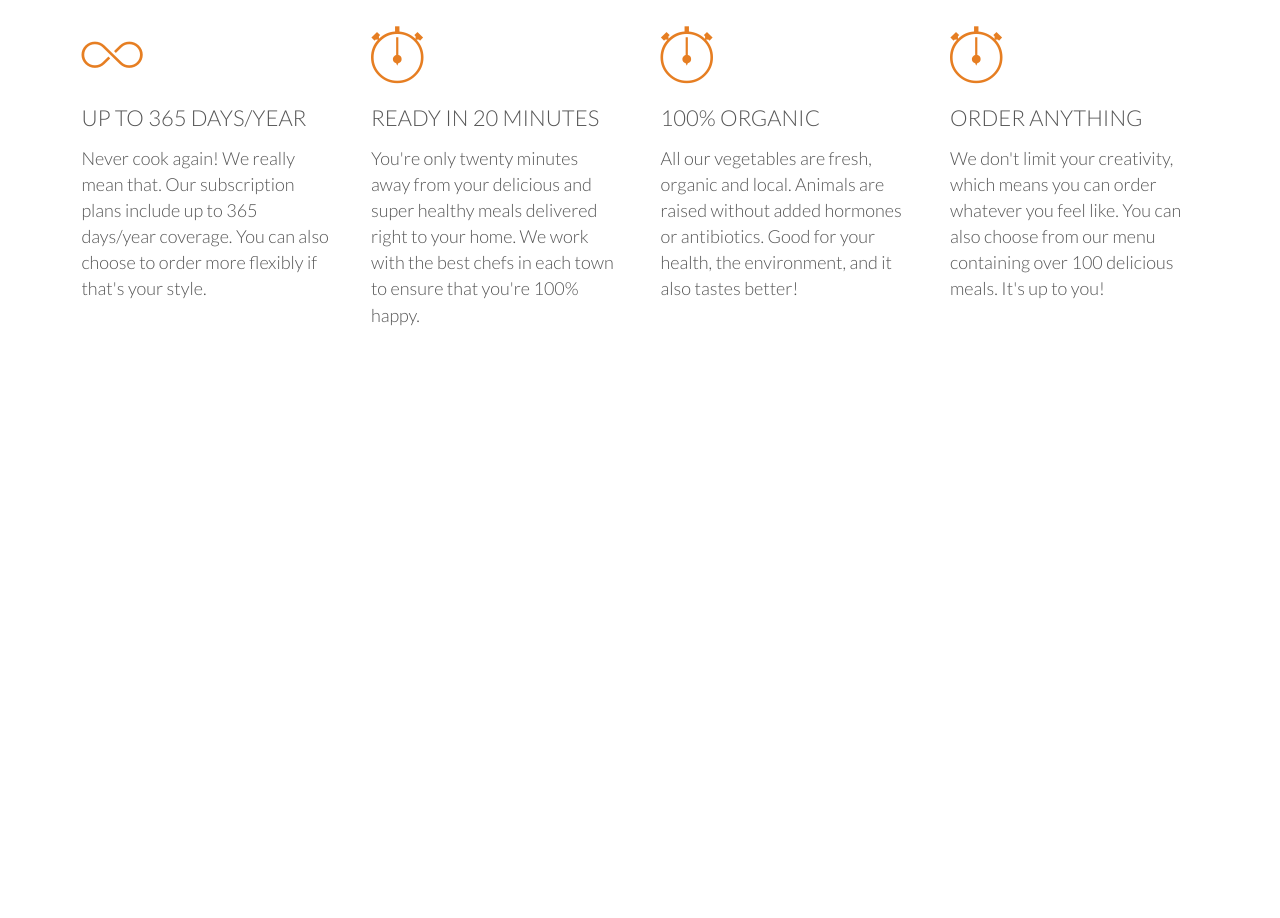
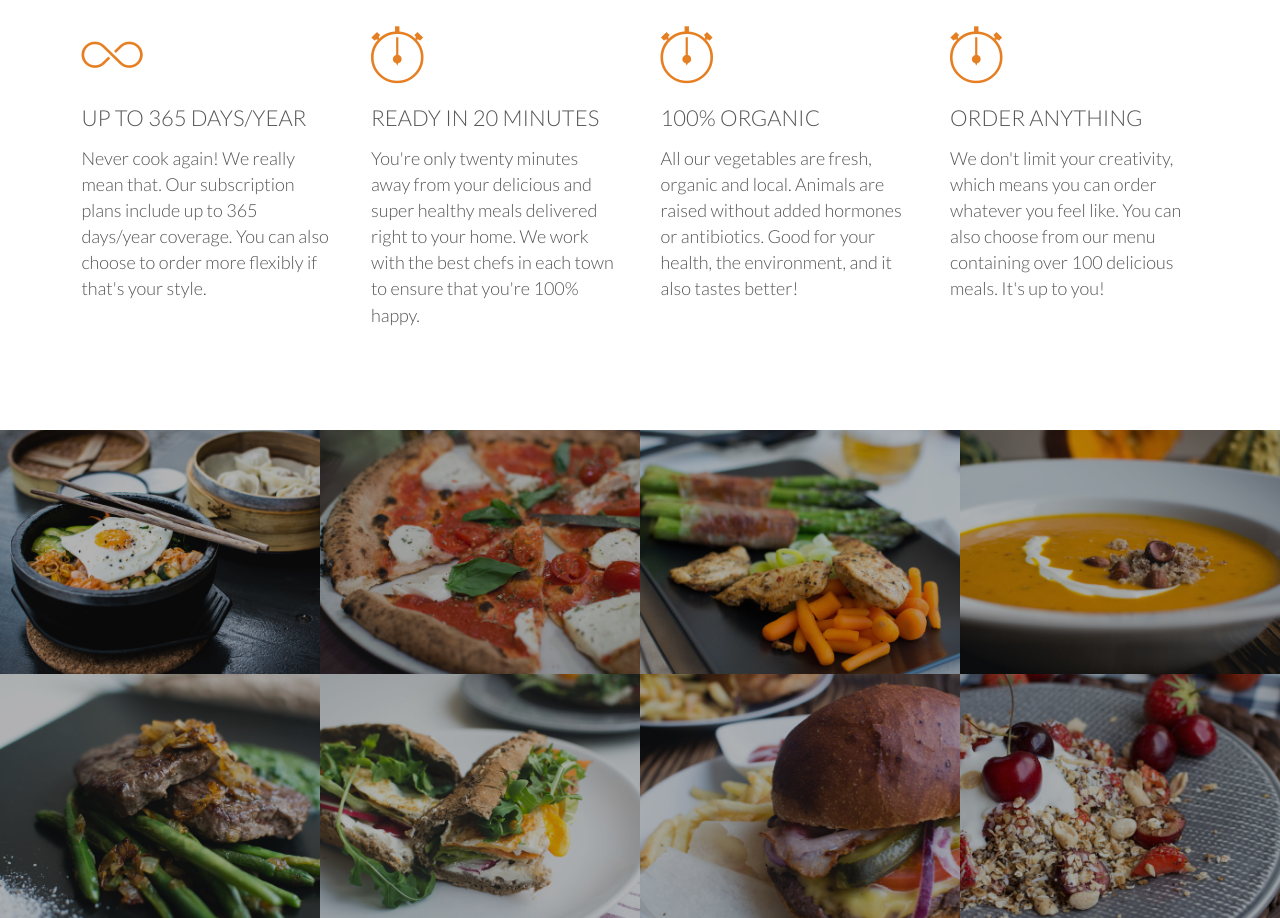
Before and after one commit to omarkusan/UyghurFood, a plain HTML site: page index.html in a window 1280 px wide. Shown: the part 1050-1968 px from the top of the page. Before the commit the page ends 1480 px from the top, so only its background shows below. Drawn offline with Linux system fonts and the light colour scheme; files whose address does not match are found by name.

Commit message:
building the favorite meals section

```diff
--- a/index.html
+++ b/index.html
@@ -68,6 +68,52 @@
                 </div>
             </div>
         </section>
+        <section class="section-meals">
+             <ul class="meals-showcase">
+                <li>
+                 <figure class="meal-photo">
+                        <img src="resources/img/1.jpg" alt=""></>
+                    </figure>
+                 </i>
+                                                              <li>
+                 <figure class="meal-photo">
+                        <img src="resources/img/2.jpg" alt=""></>
+                    </figure>
+                 </i>
+                                                              <li>
+                 <figure class="meal-photo">
+                        <img src="resources/img/3.jpg" alt=""></>
+                    </figure>
+                 </i>
+                                                              <li>
+                 <figure class="meal-photo">
+                        <img src="resources/img/4.jpg" alt=""></>
+                    </figure>
+                 </i>
+             </ul>
+                                                             <ul class="meals-showcase">
+                <li>
+                 <figure class="meal-photo">
+                        <img src="resources/img/5.jpg" alt=""></>
+                    </figure>
+                 </i>
+                                                              <li>
+                 <figure class="meal-photo">
+                        <img src="resources/img/6.jpg" alt=""></>
+                    </figure>
+                 </i>
+                                                              <li>
+                 <figure class="meal-photo">
+                        <img src="resources/img/7.jpg" alt=""></>
+                    </figure>
+                 </i>
+                                                              <li>
+                 <figure class="meal-photo">
+                        <img src="resources/img/8.jpg" alt=""></>
+                    </figure>
+                 </i>
+             </ul>
+        </section>
     </body>
 </html>
 <!--
--- a/resources/css/style.css
+++ b/resources/css/style.css
@@ -181,3 +181,47 @@ header{
 .main-nav li a:active{
     border-bottom: 2px solid #e67e22;
 }
+/*-------------------------*/
+/*FEATURES*/
+/*-------------------------*/
+.section-features .long-copy{
+    margin-bottom: 30px;
+
+}
+
+
+
+/*-------------------------*/
+/*MEALS*/
+/*-------------------------*/
+.section-meals{
+    padding: 0;
+}
+.meals-showcase{
+    list-style: none;
+    width: 100%;
+}
+.meals-showcase li{
+    display: block;
+    float: left;
+    width: 25%;
+}
+.meal-photo{
+    width: 100%;
+    margin: 0;
+    overflow: hidden;
+    background-color: #000;
+}
+.meal-photo img{
+    opacity: 0.7;
+    width: 100%;
+    height: auto;
+    transform: scale(1.15);
+    transition: transform 0.5s,opacity 0.5s;
+}
+
+.meal-photo img:hover{
+    opacity: 1;
+    transform: scale(1.03);
+
+}
```
Also changed, not shown: resources/img/1.jpg (added), resources/img/2.jpg (added), resources/img/3.jpg (added), resources/img/4.jpg (added), resources/img/5.jpg (added), resources/img/6.jpg (added), resources/img/7.jpg (added), resources/img/8.jpg (added).
